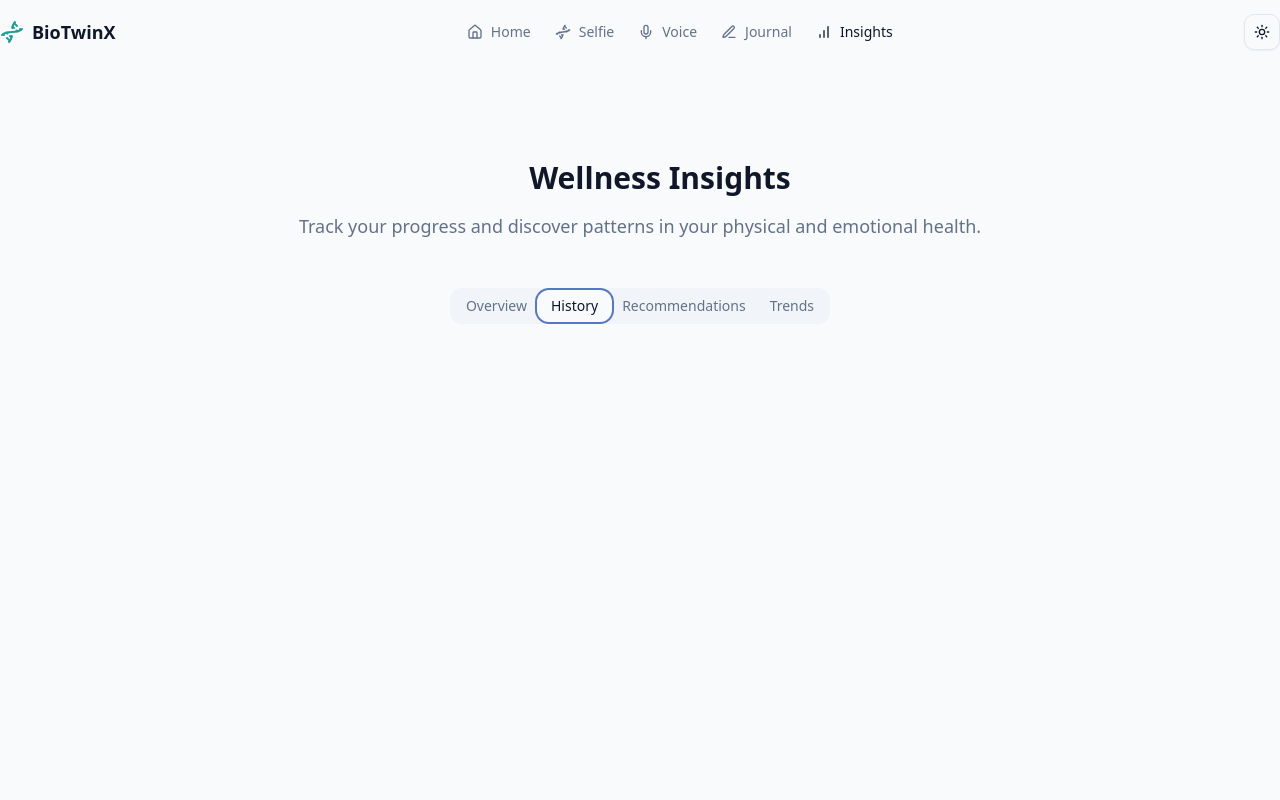
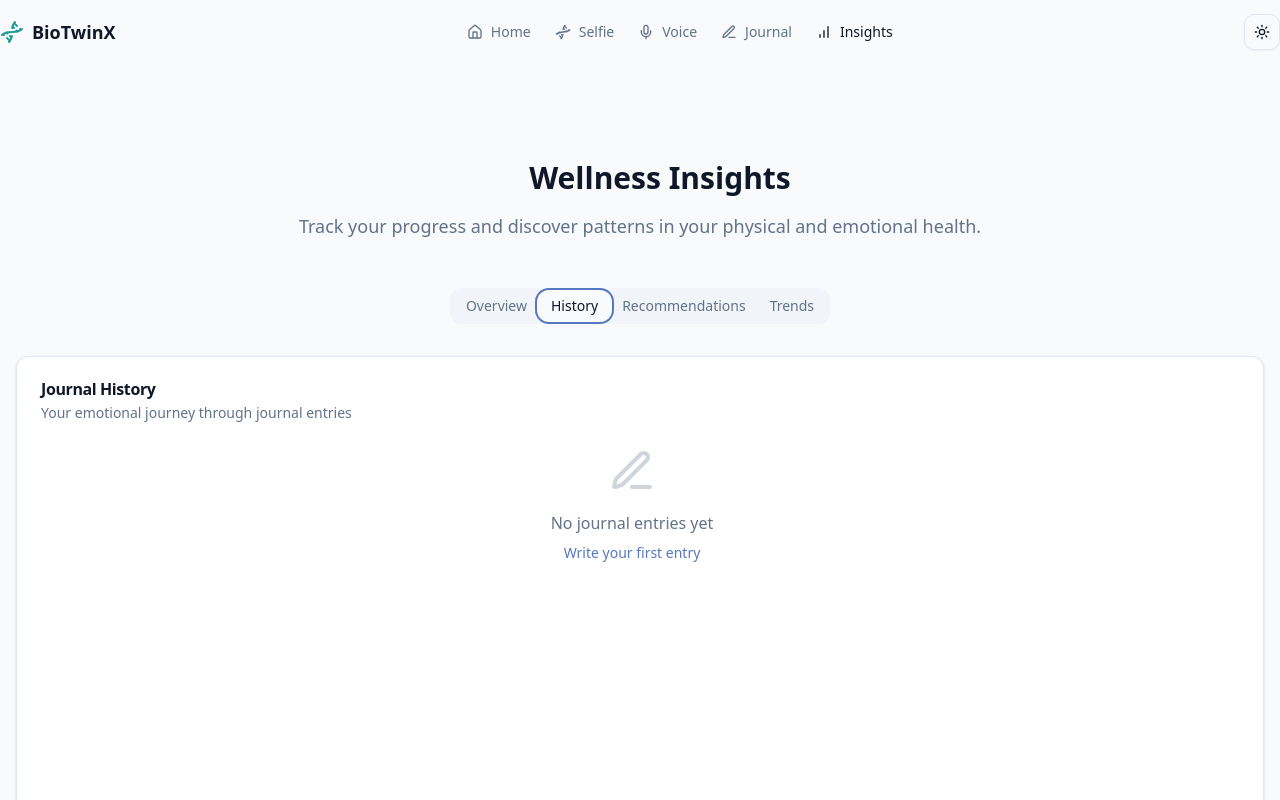
Before and after one commit to Seavleu/biotwinx, a Next.js app: page /insights in a window 1280 px wide. Both pictures are taken after a click on the tab "History". Shown: the top 800 px of the page. Built offline with nearby package versions, Linux system fonts and the light colour scheme.

Commit message:
feat: implemented journal entries history

```diff
--- a/app/insights/page.tsx
+++ b/app/insights/page.tsx
@@ -10,7 +10,7 @@ import {Button} from '@/components/ui/button'
 import {useBioTwinXStore} from '@/lib/store'
 import {generateWellnessAdvice} from '@/lib/ai-utils'
 import Link from 'next/link'
-import { Activity, Dna, Mic, PenLine } from 'lucide-react'
+import { Activity, Calendar, Dna, Heart, Mic, PenLine, ThumbsUp, Timer } from 'lucide-react'
 import { format, parseISO } from 'date-fns'
 
 export default function InsightsPage() {
@@ -65,6 +65,23 @@ export default function InsightsPage() {
           neutral: "bg-gray-500"
         }
         return emotionColors[emotion] || "bg-gray-500";
+    }
+
+    const getCategoryIcon = (category: string) => {
+        switch (category) {
+          case 'nutrition':
+            return <Heart className="h-5 w-5 text-accent" />;
+          case 'exercise':
+            return <Activity className="h-5 w-5 text-accent" />;
+          case 'sleep':
+            return <Timer className="h-5 w-5 text-accent" />;
+          case 'mental':
+            return <ThumbsUp className="h-5 w-5 text-accent" />;
+          case 'social':
+            return <Calendar className="h-5 w-5 text-accent" />;
+          default:
+            return <Heart className="h-5 w-5 text-accent" />;
+        }
     }
 
     const hasData = selfieEntries.length > 0 || voiceEntries.length > 0 || journalEntries.length > 0
@@ -307,10 +324,49 @@ export default function InsightsPage() {
                     <motion.div
                         initial="hidden"
                         animate="visible"
-                        variants={staggerContainer}
-                        className='grid grid-cols-1 md:grid-cols-2 lg:grid-cols-3 gap-6'
+                        variants={fadeIn}
                     >
-
+                         <Card>
+                            <CardHeader>
+                            <CardTitle>Journal History</CardTitle>
+                            <CardDescription>
+                                Your emotional journey through journal entries
+                            </CardDescription>
+                            </CardHeader>
+                            <CardContent>
+                            <ScrollArea className="h-[400px] pr-4">
+                                {journalEntries.length === 0 ? (
+                                <div className="flex flex-col items-center justify-center h-full text-center">
+                                    <PenLine className="h-12 w-12 text-muted-foreground/30 mb-4" />
+                                    <p className="text-muted-foreground">No journal entries yet</p>
+                                    <Button variant="link" asChild>
+                                    <a href="/journal">Write your first entry</a>
+                                    </Button>
+                                </div>
+                                ) : (
+                                <div className="space-y-8">
+                                    {journalEntries.map((entry, index) => (
+                                    <div key={index} className="space-y-4">
+                                        <div className="flex items-center justify-between">
+                                        <div className="flex items-center">
+                                            <div className={`w-3 h-3 rounded-full mr-2 ${getEmotionColor(entry.emotionalState)}`} />
+                                            <h3 className="font-medium capitalize">{entry.emotionalState}</h3>
+                                        </div>
+                                        <p className="text-xs text-muted-foreground">{formatDate(entry.createdAt)}</p>
+                                        </div>
+                                        <div className="pl-5 border-l-2 border-muted">
+                                        <p className="text-sm">{entry.text}</p>
+                                        </div>
+                                        <div className="bg-muted/30 p-4 rounded-md">
+                                        <p className="text-sm italic">{entry.reflection}</p>
+                                        </div>
+                                    </div>
+                                    ))}
+                                </div>
+                                )}
+                            </ScrollArea>
+                            </CardContent>
+                        </Card>
                     </motion.div>
                 </TabsContent>
                 {/* TODO: recommendations */}
```
